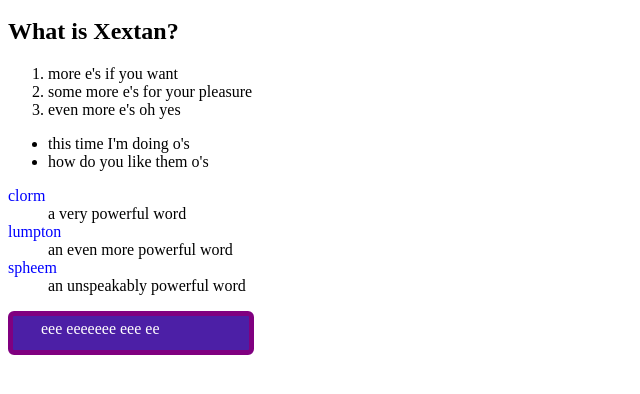
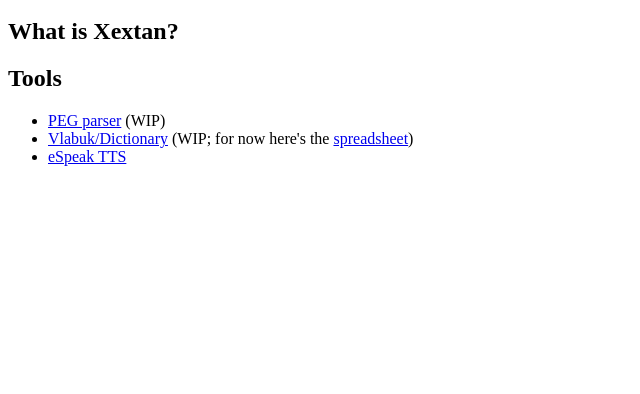
Before and after one commit to Xextan/xextan.github.io, a plain HTML site: page index.html in a window 1280 px wide. Shown: the part 48-442 px from the top of the page, without its empty margins (0-640 px from the left). Drawn offline with Linux system fonts and the light colour scheme.

Commit message:
add some links

```diff
--- a/index.html
+++ b/index.html
@@ -7,24 +7,12 @@
     </head>
     <body>
         <h1>Xextan Language Resources</h1>
-        <h2><strong>What is Xextan?</strong></h2>
-        <ol>
-            <li>more e's if you want</li>
-            <li>some more e's for your pleasure</li>
-            <li>even more e's oh yes</li>
-        </ol>
+        <h2>What is Xextan?</h2>
+        <h2>Tools</h2>
         <ul>
-            <li>this time I'm doing o's </li>
-            <li>how do you like them o's</li>
+            <li><a href="parser">PEG parser</a> (WIP)</li>
+            <li><a href="vlabuk">Vlabuk/Dictionary</a> (WIP; for now here's the <a href="https://docs.google.com/spreadsheets/d/1eR_NQPv9CY-d9L8y2VW-5YbLbr-_IhpM">spreadsheet</a>)</li>
+            <li><a href="https://github.com/Xextan/eSpeak-TTS">eSpeak TTS</a></li>
         </ul>
-        <dl>
-            <dt>clorm</dt>
-            <dd>a very powerful word</dd>
-            <dt>lumpton</dt>
-            <dd>an even more powerful word</dd>
-            <dt>spheem</dt>
-            <dd>an unspeakably powerful word</dd>
-        </dl>
-        <div>eee eeeeeee eee ee</div>
     </body>
 </html>
```
